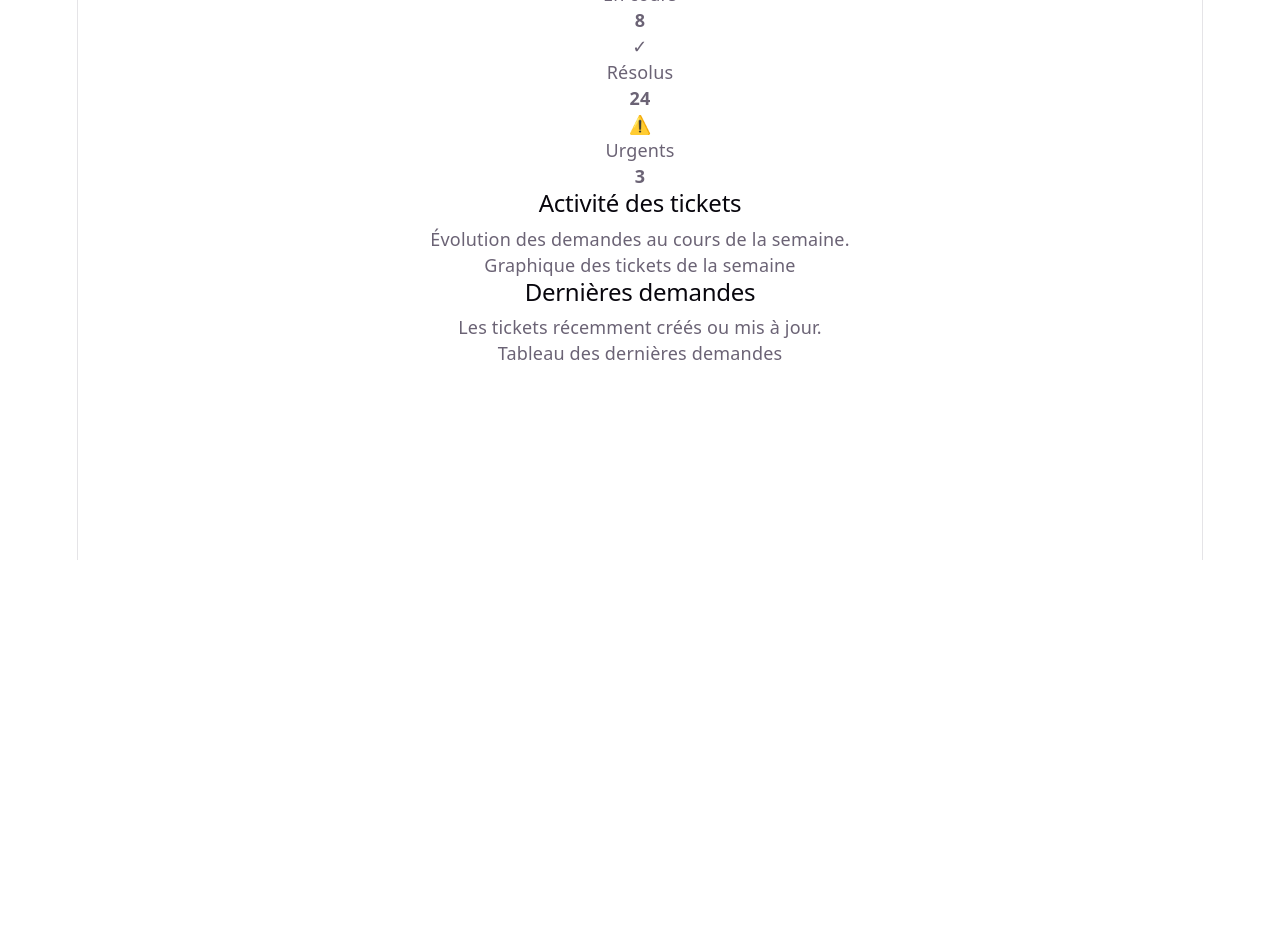
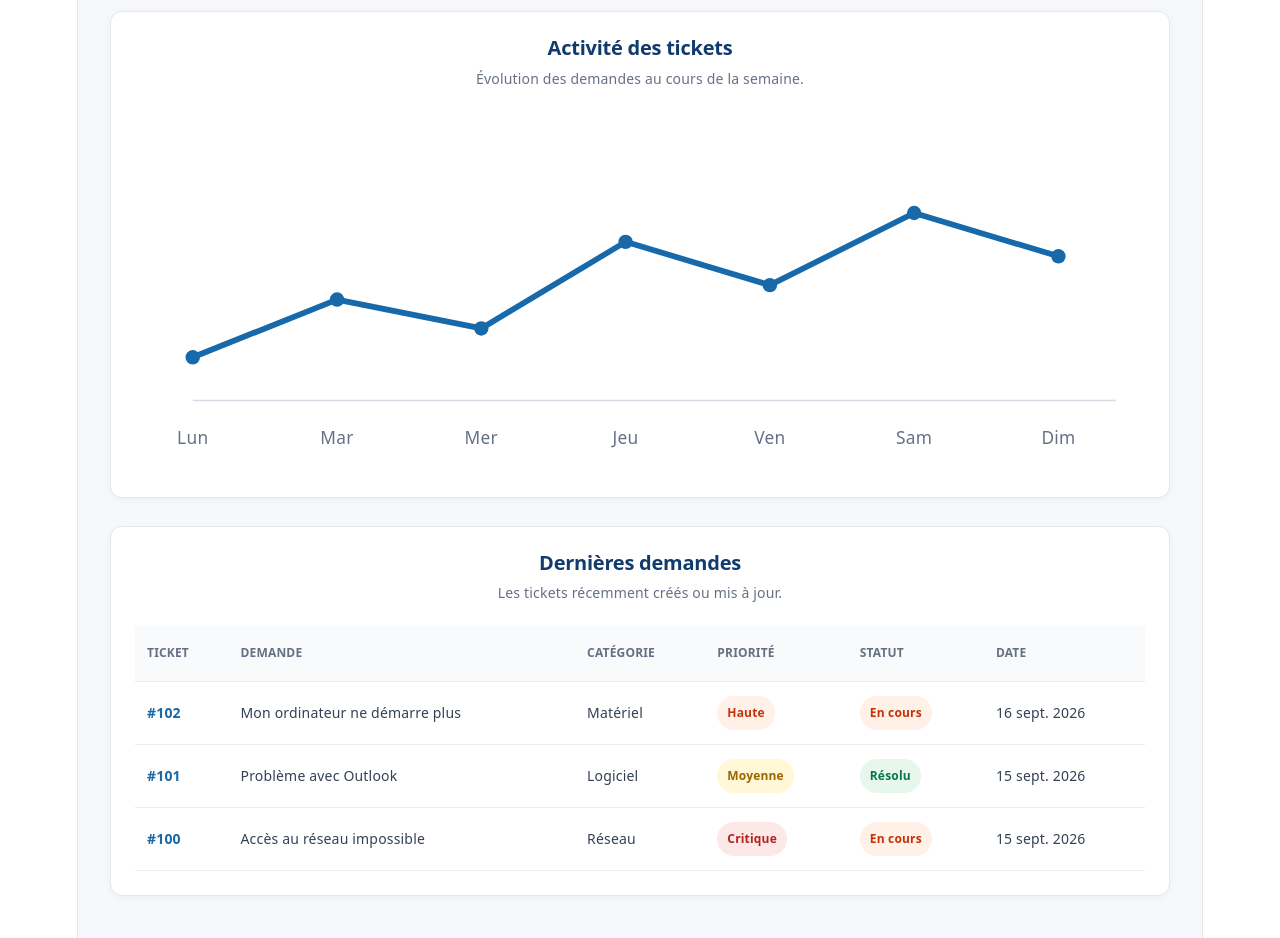
Before and after one commit to ymamno/NexaDesk, a React (Vite) app: page /dashboard in a window 1280 px wide. Shown: the part 240-1178 px from the top of the page. Before the commit the page ends 800 px from the top, so only its background shows below. Built offline with nearby package versions, Linux system fonts and the light colour scheme.

Commit message:
style: complete dashboard

```diff
--- /dev/null
+++ b/src/pages/DashboardPage.css
@@ -0,0 +1,272 @@
+/* Fond général du tableau de bord */
+.dashboard-page {
+  min-height: 100vh;
+  padding: 32px;
+
+  background-color: #f6f8fb;
+}
+
+/* Adaptation des cartes sur les écrans moyens */
+@media (max-width: 900px) {
+  .dashboard-kpis {
+    grid-template-columns: repeat(2, 1fr);
+  }
+}
+
+/* Adaptation sur les petits écrans */
+@media (max-width: 600px) {
+  .dashboard-page {
+    padding: 20px;
+  }
+
+  .dashboard-kpis {
+    grid-template-columns: 1fr;
+  }
+}
+
+/* En-tête contenant le titre et le message de bienvenue */
+.dashboard-header {
+  margin-bottom: 28px;
+}
+
+/* Titre principal du tableau de bord */
+.dashboard-header h1 {
+  margin: 0 0 8px;
+
+  color: #123b6d;
+  font-size: 30px;
+  font-weight: 700;
+}
+
+/* Message situé sous le titre */
+.dashboard-header p {
+  margin: 0;
+
+  color: #667085;
+  font-size: 15px;
+}
+
+/* Grille des indicateurs principaux */
+.dashboard-kpis {
+  display: grid;
+  grid-template-columns: repeat(4, 1fr);
+  gap: 20px;
+
+  margin-bottom: 28px;
+}
+
+/* Carte individuelle d'un indicateur */
+.kpi-card {
+  display: flex;
+  align-items: center;
+  gap: 16px;
+
+  padding: 20px;
+
+  background-color: #ffffff;
+  border: 1px solid #e4e7ec;
+  border-radius: 12px;
+
+  /* Ombre légère pour détacher les cartes du fond */
+  box-shadow: 0 2px 8px rgba(0, 0, 0, 0.04);
+}
+
+/* Icône de l'indicateur */
+.kpi-card > span {
+  font-size: 28px;
+}
+
+/* Texte de l'indicateur */
+.kpi-card p {
+  margin: 0 0 6px;
+
+  color: #667085;
+  font-size: 13px;
+}
+
+/* Valeur numérique de l'indicateur */
+.kpi-card strong {
+  color: #123b6d;
+  font-size: 26px;
+  font-weight: 700;
+}
+/* Section contenant le graphique ou les dernières demandes */
+.dashboard-section {
+  margin-bottom: 28px;
+
+  padding: 24px;
+
+  background-color: #ffffff;
+  border: 1px solid #e4e7ec;
+  border-radius: 12px;
+
+  box-shadow: 0 2px 8px rgba(0, 0, 0, 0.04);
+}
+
+/* En-tête d'une section du tableau de bord */
+.section-header {
+  margin-bottom: 20px;
+}
+
+/* Titre de la section */
+.section-header h2 {
+  margin: 0 0 6px;
+
+  color: #123b6d;
+  font-size: 20px;
+  font-weight: 700;
+}
+
+/* Description de la section */
+.section-header p {
+  margin: 0;
+
+  color: #667085;
+  font-size: 14px;
+}
+
+
+/* Zone temporaire du tableau des dernières demandes */
+.tickets-table-placeholder {
+  min-height: 180px;
+
+  display: flex;
+  justify-content: center;
+  align-items: center;
+
+  border: 1px dashed #cbd5e1;
+  border-radius: 8px;
+
+  background-color: #f8fafc;
+}
+
+/* Texte temporaire du tableau */
+.tickets-table-placeholder p {
+  margin: 0;
+
+  color: #667085;
+  font-size: 14px;
+}
+
+/* Conteneur du graphique */
+.ticket-chart {
+  width: 100%;
+  overflow-x: auto;
+}
+
+/* Le graphique prend toute la largeur disponible */
+.ticket-chart svg {
+  display: block;
+  width: 100%;
+  min-width: 600px;
+  height: auto;
+}
+
+/* Style des jours affichés sous le graphique */
+.ticket-chart text {
+  fill: #667085;
+  font-size: 12px;
+  font-family: inherit;
+}
+/* Permet au tableau de rester utilisable sur les petits écrans */
+.tickets-table {
+  width: 100%;
+  overflow-x: auto;
+}
+
+/* Tableau des dernières demandes */
+.tickets-table table {
+  width: 100%;
+  border-collapse: collapse;
+  min-width: 700px;
+}
+
+/* Cellules d'en-tête et cellules du tableau */
+.tickets-table th,
+.tickets-table td {
+  padding: 14px 12px;
+
+  border-bottom: 1px solid #eaecf0;
+
+  text-align: left;
+  font-size: 14px;
+}
+
+/* En-tête du tableau */
+.tickets-table th {
+  color: #667085;
+  background-color: #f8fafc;
+
+  font-size: 12px;
+  font-weight: 600;
+  text-transform: uppercase;
+}
+
+/* Informations contenues dans les lignes */
+.tickets-table td {
+  color: #344054;
+}
+
+/* Numéro du ticket */
+.tickets-table td:first-child {
+  color: #1769aa;
+  font-weight: 600;
+}
+
+/* Effet visuel au passage sur une ligne */
+.tickets-table tbody tr:hover {
+  background-color: #f8fafc;
+}
+/* Style de base des badges de priorité */
+.priority-badge {
+  display: inline-block;
+
+  padding: 4px 10px;
+
+  border-radius: 999px;
+
+  font-size: 12px;
+  font-weight: 600;
+}
+
+/* Priorité critique */
+.priority-critique {
+  background-color: #fde8e8;
+  color: #b42318;
+}
+
+/* Priorité haute */
+.priority-haute {
+  background-color: #fff1e8;
+  color: #c4320a;
+}
+
+/* Priorité moyenne */
+.priority-moyenne {
+  background-color: #fff7d6;
+  color: #9a6700;
+}
+
+/* Style de base des badges de statut */
+.status-badge {
+  display: inline-block;
+
+  padding: 4px 10px;
+
+  border-radius: 999px;
+
+  font-size: 12px;
+  font-weight: 600;
+}
+
+/* Ticket en cours de traitement */
+.status-en-cours {
+  background-color: #fff1e8;
+  color: #c4320a;
+}
+
+/* Ticket résolu */
+.status-résolu {
+  background-color: #e8f7ee;
+  color: #067647;
+}
--- a/src/pages/DashboardPage.tsx
+++ b/src/pages/DashboardPage.tsx
@@ -1,4 +1,33 @@
+import './DashboardPage.css'
 function DashboardPage() {
+      // Données temporaires utilisées pour afficher les dernières demandes.
+  // Elles seront remplacées plus tard par les données provenant de notre API.
+  const recentTickets = [
+    {
+      id: 102,
+      title: 'Mon ordinateur ne démarre plus',
+      category: 'Matériel',
+      priority: 'Haute',
+      status: 'En cours',
+      date: '16 sept. 2026',
+    },
+    {
+      id: 101,
+      title: 'Problème avec Outlook',
+      category: 'Logiciel',
+      priority: 'Moyenne',
+      status: 'Résolu',
+      date: '15 sept. 2026',
+    },
+    {
+      id: 100,
+      title: 'Accès au réseau impossible',
+      category: 'Réseau',
+      priority: 'Critique',
+      status: 'En cours',
+      date: '15 sept. 2026',
+    },
+  ]
   // Page principale affichée après la connexion de l'utilisateur
   return (
     <div className="dashboard-page">
@@ -52,9 +81,52 @@ function DashboardPage() {
     </div>
   </div>
 
-  <div className="chart-placeholder">
-    <p>Graphique des tickets de la semaine</p>
-  </div>
+  {/* Graphique simple de l'activité des tickets */}
+<div className="ticket-chart">
+  <svg
+    viewBox="0 0 700 250"
+    role="img"
+    aria-label="Évolution des tickets au cours de la semaine"
+  >
+    {/* Ligne horizontale de référence */}
+    <line
+      x1="40"
+      y1="200"
+      x2="680"
+      y2="200"
+      stroke="#d5dce5"
+      strokeWidth="1"
+    />
+
+    {/* Courbe représentant l'activité des tickets */}
+    <polyline
+      points="40,170 140,130 240,150 340,90 440,120 540,70 640,100"
+      fill="none"
+      stroke="#1769aa"
+      strokeWidth="4"
+      strokeLinecap="round"
+      strokeLinejoin="round"
+    />
+
+    {/* Points représentant chaque jour */}
+    <circle cx="40" cy="170" r="5" fill="#1769aa" />
+    <circle cx="140" cy="130" r="5" fill="#1769aa" />
+    <circle cx="240" cy="150" r="5" fill="#1769aa" />
+    <circle cx="340" cy="90" r="5" fill="#1769aa" />
+    <circle cx="440" cy="120" r="5" fill="#1769aa" />
+    <circle cx="540" cy="70" r="5" fill="#1769aa" />
+    <circle cx="640" cy="100" r="5" fill="#1769aa" />
+
+    {/* Jours de la semaine */}
+    <text x="40" y="230" textAnchor="middle">Lun</text>
+    <text x="140" y="230" textAnchor="middle">Mar</text>
+    <text x="240" y="230" textAnchor="middle">Mer</text>
+    <text x="340" y="230" textAnchor="middle">Jeu</text>
+    <text x="440" y="230" textAnchor="middle">Ven</text>
+    <text x="540" y="230" textAnchor="middle">Sam</text>
+    <text x="640" y="230" textAnchor="middle">Dim</text>
+  </svg>
+</div>
 </section>
 {/* Liste des demandes les plus récentes */}
 <section className="dashboard-section">
@@ -65,9 +137,41 @@ function DashboardPage() {
     </div>
   </div>
 
-  <div className="tickets-table-placeholder">
-    <p>Tableau des dernières demandes</p>
-  </div>
+ <div className="tickets-table">
+  <table>
+    <thead>
+      <tr>
+        <th>Ticket</th>
+        <th>Demande</th>
+        <th>Catégorie</th>
+        <th>Priorité</th>
+        <th>Statut</th>
+        <th>Date</th>
+      </tr>
+    </thead>
+
+    <tbody>
+      {recentTickets.map((ticket) => (
+        <tr key={ticket.id}>
+          <td>#{ticket.id}</td>
+          <td>{ticket.title}</td>
+          <td>{ticket.category}</td>
+          <td>
+  <span className={`priority-badge priority-${ticket.priority.toLowerCase()}`}>
+    {ticket.priority}
+  </span>
+</td>
+          <td>
+  <span className={`status-badge status-${ticket.status.toLowerCase().replace(' ', '-')}`}>
+    {ticket.status}
+  </span>
+</td>
+          <td>{ticket.date}</td>
+        </tr>
+      ))}
+    </tbody>
+  </table>
+</div>
 </section>
 </div>
   )
```
